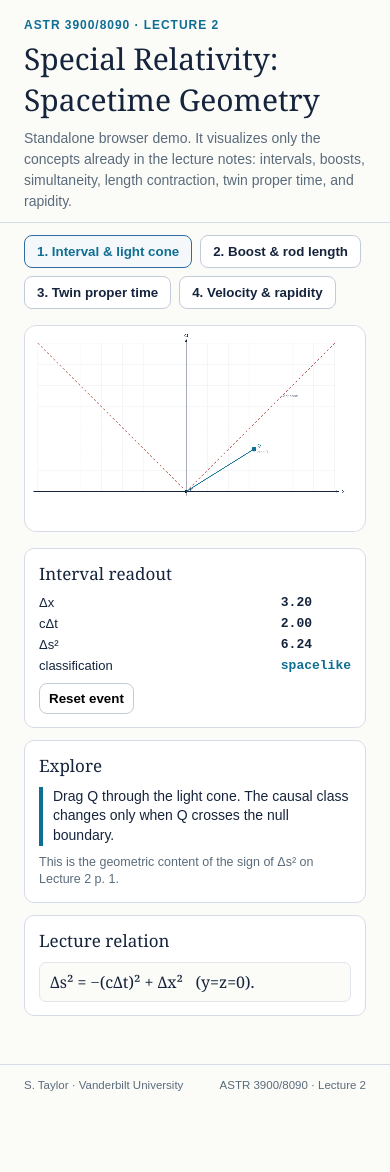
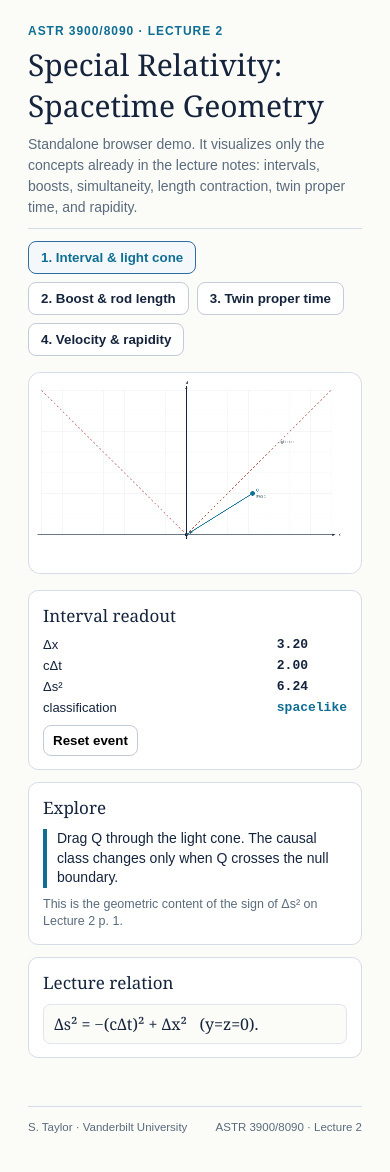
Before and after one commit to stevertaylor/astr3900-demos, a plain HTML site: page lecture-02-spacetime/index.html in a window 390 px wide. Before the commit the page ends 1105 px from the top, so only its background shows below. Drawn offline with Linux system fonts and the light colour scheme.

Commit message:
Normalize page width and alignment across all six demos
Page container widths ranged from 920px (L5) to 1320px (L3), and L1/L2
had no width container at all (content ran full-bleed edge to edge
with only small fixed padding) -- so the same header sat at very
different horizontal positions and widths depending on which demo you
opened. Standardized all six to one shared page shell:
  .wrap { max-width:1200px; margin:0 auto; padding:24px 28px 40px }
wrapping the full page (header through footer) in L1 and L2, which
previously had no such container, and retargeting the existing .wrap
rule in L3-L6 to the same numbers.

Also fixed a real bug this surfaced: L1 never set box-sizing on
anything, so its 1200px max-width + 28px padding rendered as
1200+28+28=1256px under the browser's default content-box model,
28px wider than the other five (which all set border-box globally) --
shifting L1's header ~28px further left than every other demo at the
same window size. Scoped the fix to .wrap itself rather than adding a
global box-sizing reset, to avoid touching how L1's other elements
size themselves.

Verified via getBoundingClientRect: the eyebrow/kicker element on all
six pages now lands at the exact same left offset (267.995px at
1440x900), and L2's canvas (recently made responsive) and L5's wider
grid both still render correctly, undistorted, and without forcing
scroll at the new width.

```diff
--- a/lecture-02-spacetime/index.html
+++ b/lecture-02-spacetime/index.html
@@ -7,17 +7,19 @@
 <style>
 :root{--bg:#FBFBF8;--panel:#EDF1F6;--ink:#15243C;--blue:#0F6E93;--blued:#2E6DA4;--brown:#8A5A18;--grey:#5A6B7B;--dim:#C4CBD8;--red:#A43B34;--green:#2E7D57;--white:#FFFFFF}
 *{box-sizing:border-box} body{margin:0;background:var(--bg);color:var(--ink);font-family:Arial,Helvetica,sans-serif}
-header{padding:18px 24px 10px;border-bottom:1px solid #d6dce7;background:rgba(251,251,248,.97);position:sticky;top:0;z-index:5}
+.wrap{max-width:1200px;margin:0 auto;padding:24px 28px 40px}
+header{padding:0 0 10px;border-bottom:1px solid #d6dce7;background:rgba(251,251,248,.97);position:sticky;top:0;z-index:5}
 .eyebrow{font-family:Arial,Helvetica,sans-serif;font-size:12px;font-weight:700;letter-spacing:.08em;text-transform:uppercase;color:var(--blue);margin:0 0 6px}
 h1{font-family:Georgia,"Times New Roman",serif;font-weight:400;font-size:30px;margin:0 0 8px;color:var(--ink)} .sub{font-size:14px;line-height:1.5;color:var(--grey);margin:0}
-footer{margin-top:24px;padding:14px 24px;border-top:1px solid #d6dce7;font-size:11.5px;color:var(--grey);display:flex;justify-content:space-between;flex-wrap:wrap;gap:6px}
-.tabs{display:flex;gap:8px;padding:12px 24px 0;flex-wrap:wrap}.tab{padding:8px 12px;border:1px solid var(--dim);border-radius:8px;background:var(--white);cursor:pointer;font-weight:700;color:var(--ink)}.tab.active{border-color:var(--blued);color:var(--blue);background:#F4F8FB}
-main{display:grid;grid-template-columns:minmax(480px,1fr) 370px;gap:16px;padding:16px 24px 24px}.canvasWrap{background:var(--white);border:1px solid #d6dce7;border-radius:12px;padding:8px;overflow:hidden;max-width:900px;aspect-ratio:1100/665}.canvasWrap canvas{width:100%;height:auto;aspect-ratio:1100/1050;display:block;margin-top:-7.73%;touch-action:none}
+footer{margin-top:24px;padding:14px 0 0;border-top:1px solid #d6dce7;font-size:11.5px;color:var(--grey);display:flex;justify-content:space-between;flex-wrap:wrap;gap:6px}
+.tabs{display:flex;gap:8px;padding:12px 0 0;flex-wrap:wrap}.tab{padding:8px 12px;border:1px solid var(--dim);border-radius:8px;background:var(--white);cursor:pointer;font-weight:700;color:var(--ink)}.tab.active{border-color:var(--blued);color:var(--blue);background:#F4F8FB}
+main{display:grid;grid-template-columns:minmax(480px,1fr) 370px;gap:16px;padding:16px 0 24px}.canvasWrap{background:var(--white);border:1px solid #d6dce7;border-radius:12px;padding:8px;overflow:hidden;max-width:900px;aspect-ratio:1100/665}.canvasWrap canvas{width:100%;height:auto;aspect-ratio:1100/1050;display:block;margin-top:-7.73%;touch-action:none}
 aside{display:flex;flex-direction:column;gap:12px}section{background:var(--white);border:1px solid #d6dce7;border-radius:10px;padding:13px 14px}h2{font-family:Georgia,serif;font-size:17px;font-weight:400;margin:0 0 10px;color:var(--ink)}.row{display:flex;align-items:center;justify-content:space-between;gap:12px;margin:7px 0}.row label{font-size:14px}.value{font-family:"Courier New",monospace;font-weight:700}input[type=range]{width:100%}.readout{display:grid;grid-template-columns:1fr auto;gap:6px 12px;font-size:13px}.prompt{border-left:4px solid var(--blue);padding-left:10px;font-size:14px;line-height:1.4}.hint{font-size:12.5px;color:var(--grey);line-height:1.4;margin-top:8px}.eq{font-family:Georgia,"Times New Roman",serif;font-size:16px;background:#FBFBF8;border:1px solid #e0e5ee;border-radius:7px;padding:8px 10px;margin-top:8px}.status{font-weight:700}.spacelike{color:var(--blue)}.null{color:var(--red)}.timelike{color:var(--green)} button{border:1px solid var(--dim);border-radius:8px;background:var(--white);padding:7px 9px;cursor:pointer;font-weight:600}button:hover{background:#F4F8FB}
 @media(max-width:980px){main{grid-template-columns:1fr}}
 </style>
 </head>
 <body>
+<div class="wrap">
 <header>
 <div class="eyebrow">ASTR 3900/8090 · Lecture 2</div>
 <h1>Special Relativity: Spacetime Geometry</h1>
@@ -38,6 +40,7 @@ aside{display:flex;flex-direction:column;gap:12px}section{background:var(--white
 </aside>
 </main>
 <footer><span>S. Taylor · Vanderbilt University</span><span>ASTR 3900/8090 · Lecture 2</span></footer>
+</div>
 <script>
 (()=>{
 const canvas=document.getElementById('c'),ctx=canvas.getContext('2d');
```
Also changed, not shown: lecture-01-geometry/index.html (+7 -4 lines), lecture-03-four-vectors/index.html (+1 -1 lines), lecture-04-gravitational-redshift/index.html (+1 -1 lines), lecture-05-gps-hafele-keating/index.html (+1 -1 lines), lecture-06-light-cones-warp-drive/index.html (+1 -1 lines).
